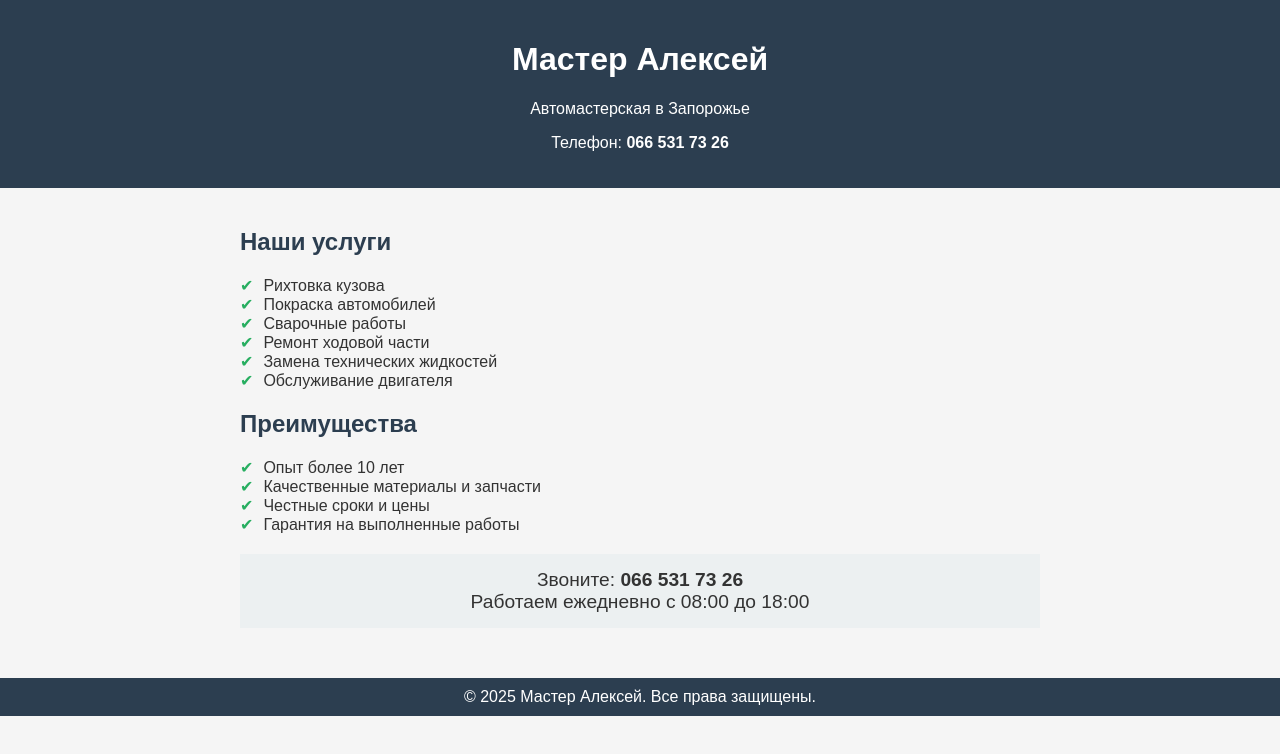
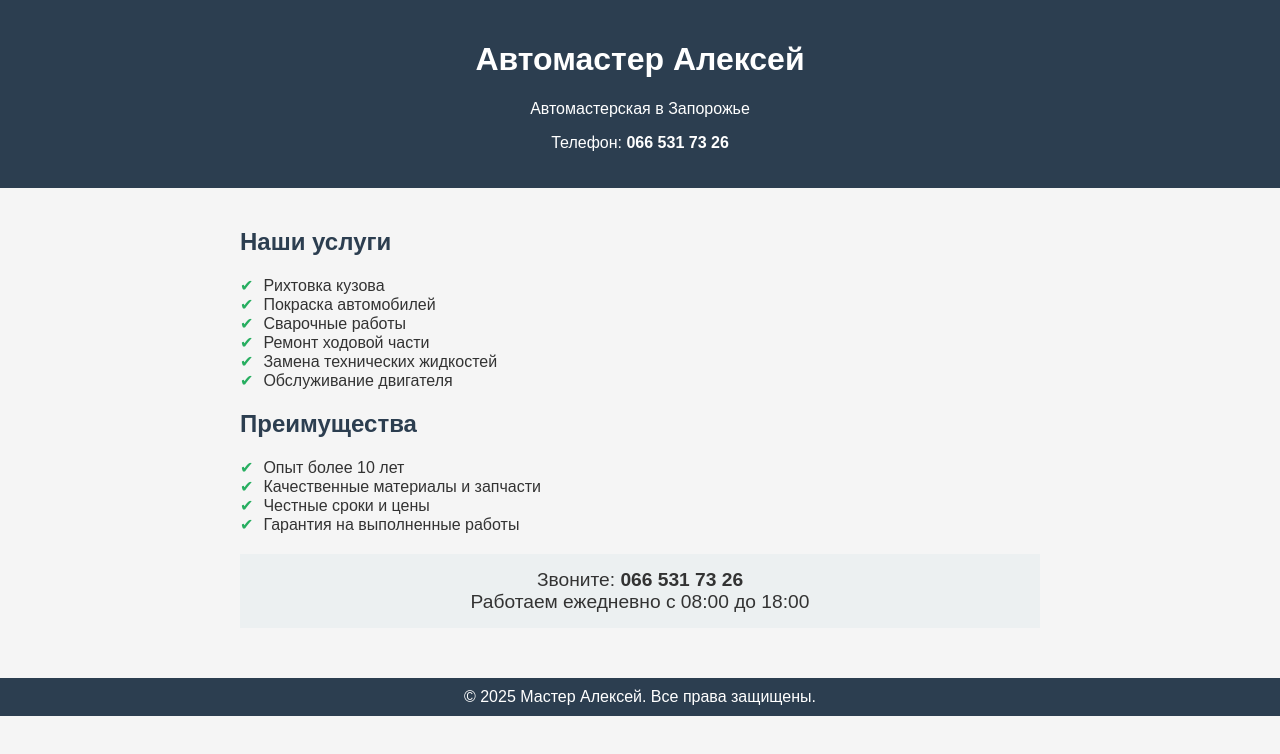
Before and after one commit to ilyasz87/automaster, a plain HTML site: page index.html in a window 1280 px wide. Drawn offline with Linux system fonts and the light colour scheme.

Commit message:
Update index.html

```diff
--- a/index.html
+++ b/index.html
@@ -3,7 +3,7 @@
 <head>
   <meta charset="UTF-8">
   <meta name="viewport" content="width=device-width, initial-scale=1.0">
-  <title>Мастер Алексей - Автомастерская Запорожье</title>
+  <title>Автомастер Алексей - Автомастерская Запорожье</title>
   <style>
     body {
       font-family: Arial, sans-serif;
@@ -53,7 +53,7 @@
 </head>
 <body>
   <header>
-    <h1>Мастер Алексей</h1>
+    <h1>Автомастер Алексей</h1>
     <p>Автомастерская в Запорожье</p>
     <p>Телефон: <strong>066 531 73 26</strong></p>
   </header>
```
